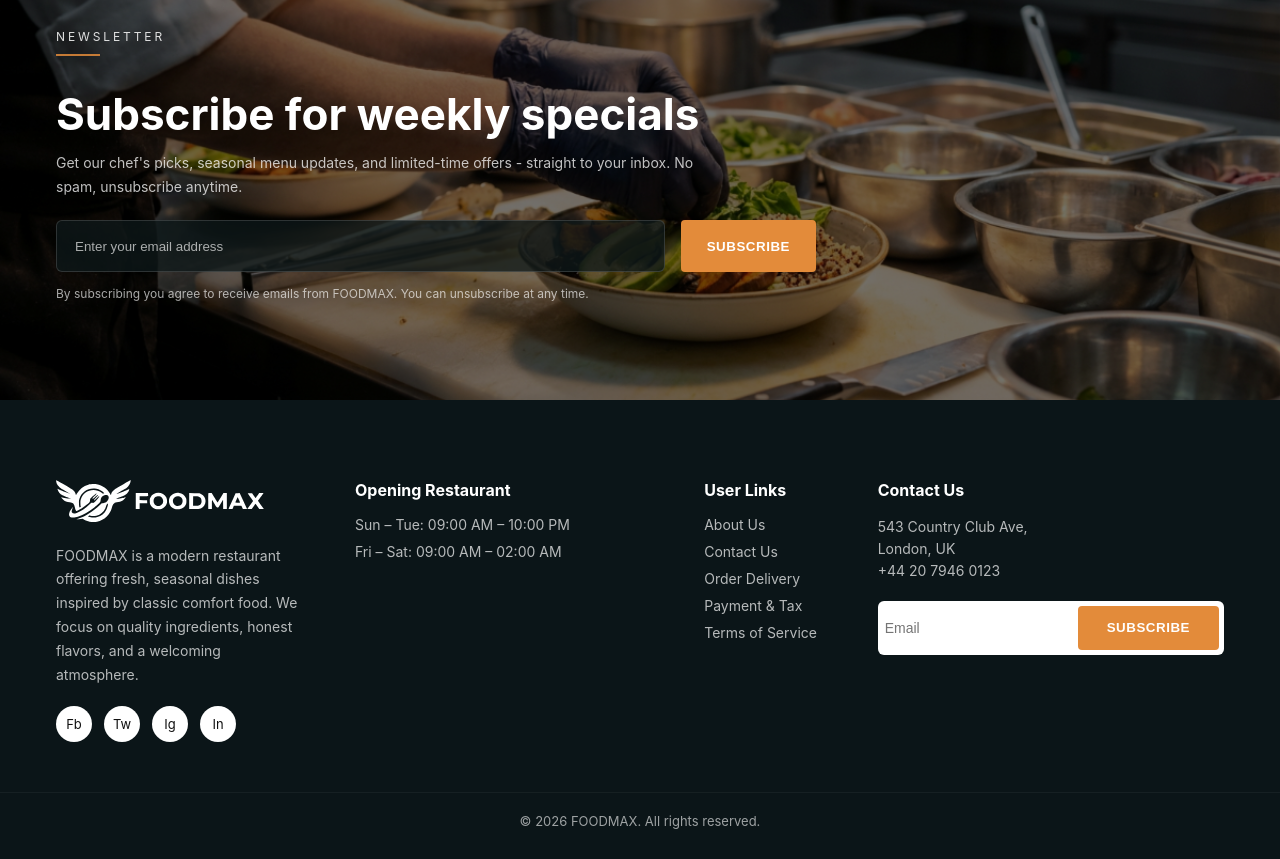
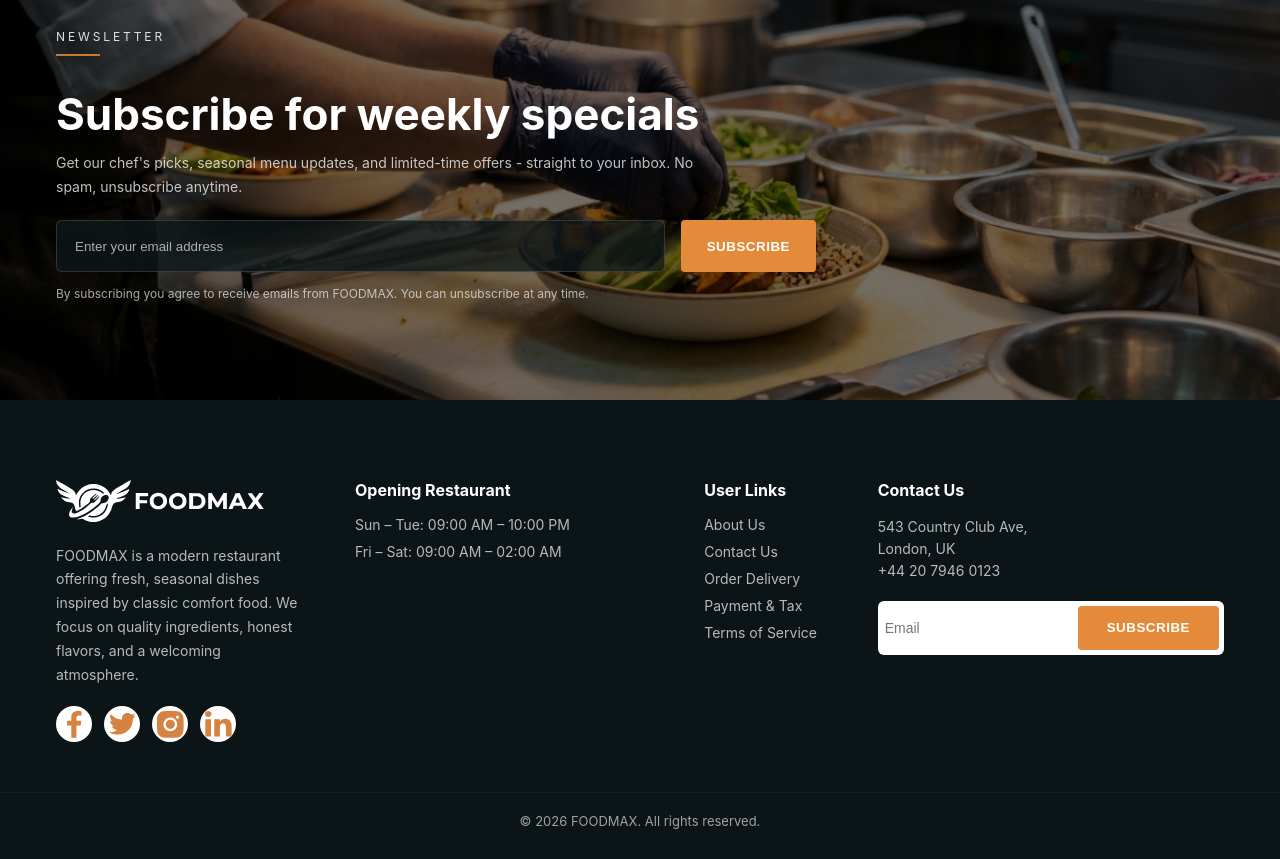
Before and after one commit to zeneka44/restaurant-landing-page, a website built with webpack: page src/index.html in a window 1280 px wide. Shown: the part 3704-4563 px from the top of the page. Built offline with nearby package versions, Linux system fonts and the light colour scheme; files whose address does not match are found by name.

Commit message:
fix: social icons

```diff
--- a/src/index.html
+++ b/src/index.html
@@ -264,10 +264,21 @@
           </p>
 
           <div class="footer__socials">
-            <a href="#" aria-label="Facebook" src="">Fb</a>
-            <a href="#" aria-label="Twitter">Tw</a>
-            <a href="#" aria-label="Instagram">Ig</a>
-            <a href="#" aria-label="LinkedIn">In</a>
+            <a href="#" aria-label="Facebook" class="footer__social">
+              <img src="./assets/icons/facebook.svg" alt="" />
+            </a>
+
+            <a href="#" aria-label="Twitter" class="footer__social">
+              <img src="./assets/icons/twitter.svg" alt="" />
+            </a>
+
+            <a href="#" aria-label="Instagram" class="footer__social">
+              <img src="./assets/icons/instagram.svg" alt="" />
+            </a>
+
+            <a href="#" aria-label="LinkedIn" class="footer__social">
+              <img src="./assets/icons/linkedin.svg" alt="" />
+            </a>
           </div>
         </div>
         <div class="footer__col">
@@ -303,7 +314,10 @@
               placeholder="Email"
               aria-label="Email address"
             />
-            <button class="btn btn--primary footer__newsletter-btn" type="submit">
+            <button
+              class="btn btn--primary footer__newsletter-btn"
+              type="submit"
+            >
               Subscribe
             </button>
           </form>
```
Also changed, not shown: src/assets/icons/facebook.svg (added), src/assets/icons/instagram.svg (added), src/assets/icons/linkedin.svg (added), src/assets/icons/twitter.svg (added).
